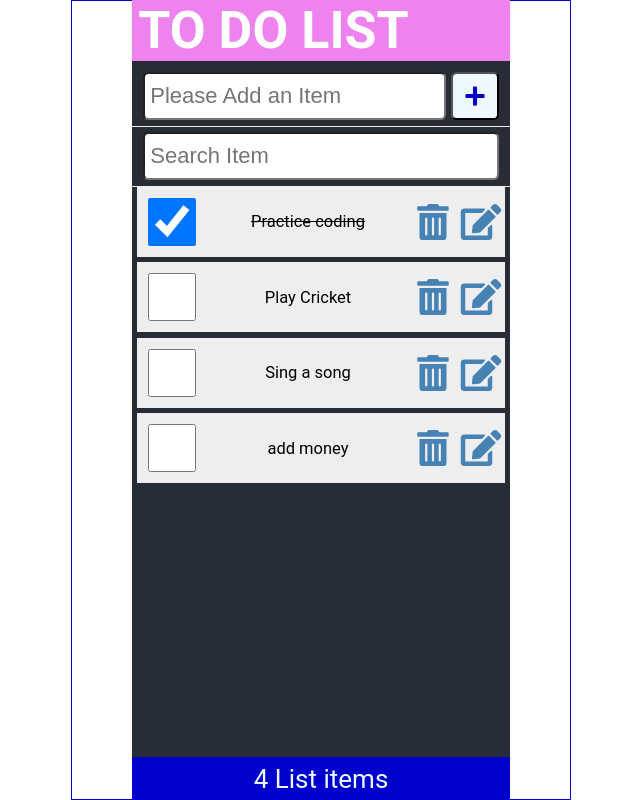
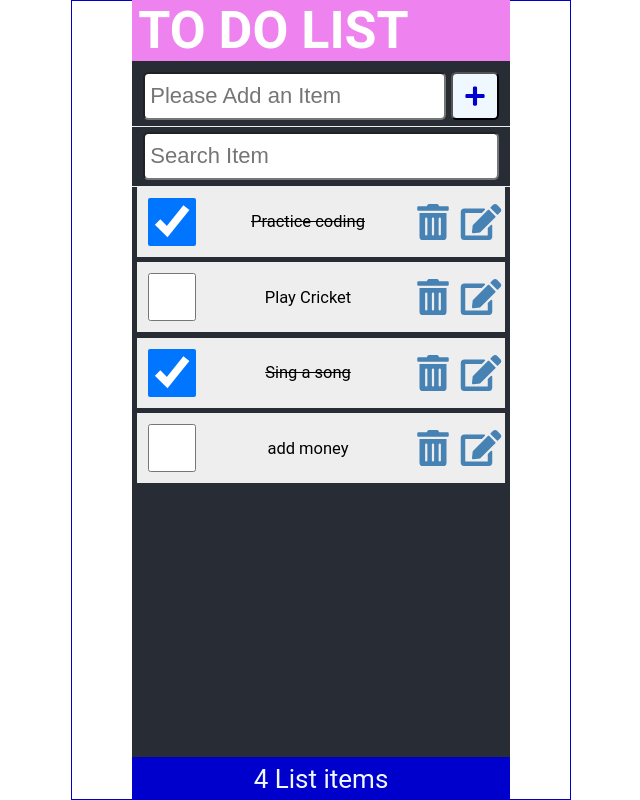
Before and after one commit to 8221117/React, a React (Create React App) app: page / in a window 1280 px wide. Shown: the whole page, without its empty margins (319-959 px from the left). Built offline with nearby package versions, Linux system fonts and the light colour scheme; data requests are answered from the project's data file.

Commit message:
CRUD - PATCH

```diff
--- a/data/db.json
+++ b/data/db.json
@@ -12,7 +12,7 @@
     },
     {
       "id": 3,
-      "checked": false,
+      "checked": true,
       "item": "Sing a song"
     },
     {
--- a/src/App.js
+++ b/src/App.js
@@ -34,6 +34,7 @@
         if (!response.ok) throw Error("Data not received");
         const listItems = await response.json();
         console.log(listItems);
+
         setItems(listItems);
         setFetchError(null);
       } catch (err) {
@@ -74,13 +75,25 @@
     if (result) setFetchError(result);
   };
 
-  const handleCheck = (id) => {
+  const handleCheck = async (id) => {
     /*  console.log(`id: ${id}`); */
     const listItems = items.map((item) =>
       item.id === id ? { ...item, checked: !item.checked } : item
     );
     setItems(listItems);
     /* localStorage.setItem("todo_list", JSON.stringify(listItems)); */
+
+    const myItem = listItems.filter((item) => item.id === id);
+
+    const updateOptions = {
+      method: "PATCH",
+      headers: { "Content-Type": "application/json" },
+      body: JSON.stringify({ checked: myItem[0].checked }),
+    };
+
+    const reqUrl = `${API_URL}/${id}`;
+    const result = await apiRequest(reqUrl, updateOptions);
+    if (result) setFetchError(result);
   };
 
   const handleDelete = (id) => {
```
